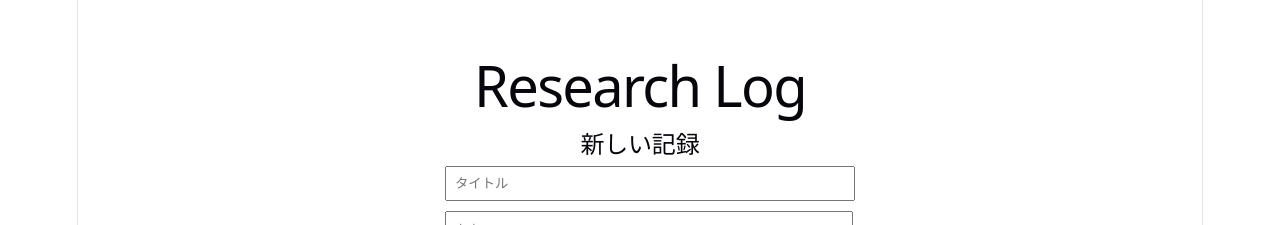
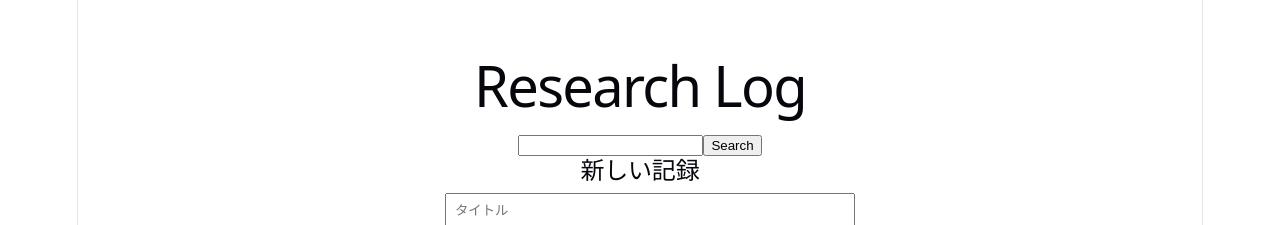
Before and after one commit to ykomuro56/research-log, a React (Vite) app in the folder frontend/: page / in a window 1280 px wide. Shown: the top 225 px of the page. Built offline with nearby package versions, Linux system fonts and the light colour scheme; no server answers.

Commit message:
search function added.

```diff
--- a/frontend/src/App.tsx
+++ b/frontend/src/App.tsx
@@ -7,6 +7,8 @@ function App() {
 	const [title, setTitle] = useState("");
 	const [content, setContent] = useState("");
 	const [editingId, setEditingId] = useState<number | null>(null);
+	const [keyword, setKeyword] = useState("");
+
 	const [logs, setLogs] = useState<
 	{ id: number; title: string; content: string }[]
 	>([]);
@@ -17,6 +19,14 @@ function App() {
 	    .then((data) => {
 	      setLogs(data);
 	    });
+	};
+
+	const searchLogs = () => {
+		 fetch(`http://localhost:8080/api/logs/search?keyword=${keyword}`)
+		 .then((response) => response.json())
+		 .then((data) => {
+		 setLogs(data);
+		 });
 	};
 
 	useEffect(() => {
@@ -105,6 +115,15 @@ function App() {
 	return (
 			<div style={{ maxWidth: "800px", margin: "40px auto" }}>
 			<h1>Research Log</h1>
+<input
+  value={keyword}
+  onChange={(e) => setKeyword(e.target.value)}
+/>
+
+<button onClick={searchLogs}>
+  Search
+</button>
+
 <LogForm
   title={title}
   content={content}
```
Also changed, not shown: 2 other files (tests, documents, lock files or other folders).
